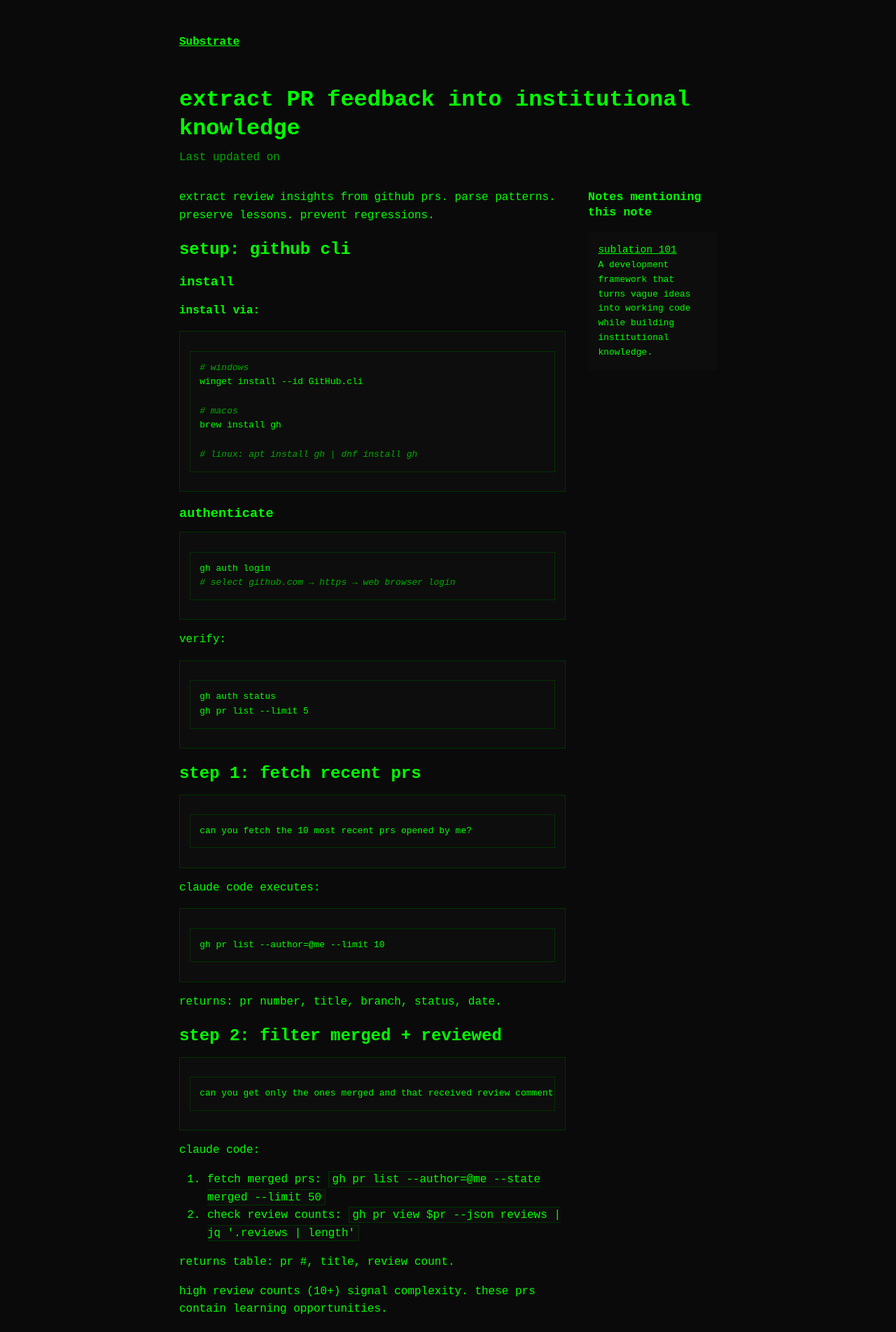
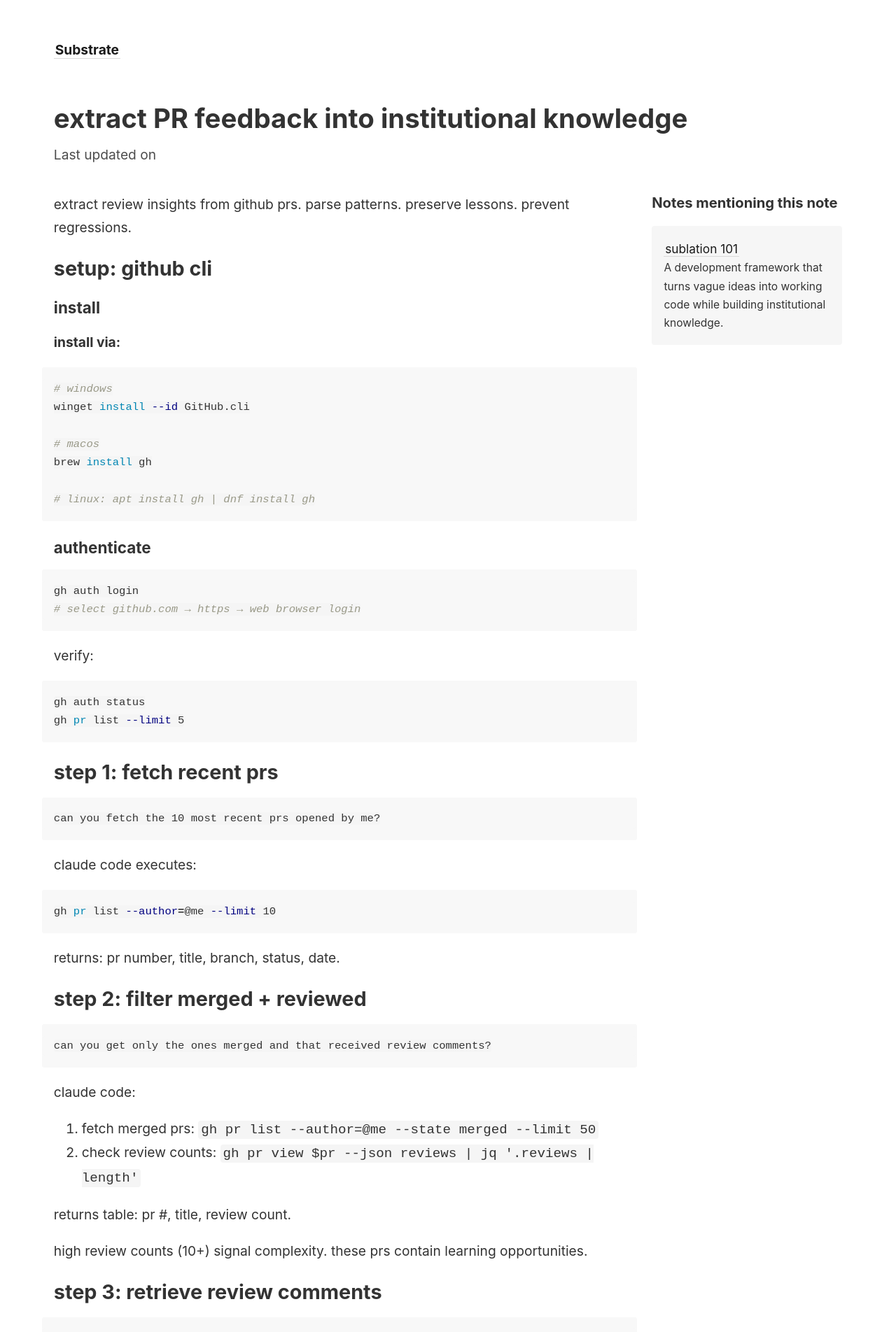
Before and after one commit to nicolosaullo/digital-garden, a Jekyll site: the page built from _notes/review-comments-memory.md, in a window 1280 px wide. Shown: the top 1904 px of the page at 70% size. Built offline with Jekyll 4.4.1, drawn with Linux system fonts in a browser that asks for light colours.

Commit message:
Revert "Apply terminal theme styling to digital garden"
This reverts commit 0bd9d9a15564e53942b1bc4aa33ab1f5058cb6b5.

```diff
--- a/_sass/_code.scss
+++ b/_sass/_code.scss
@@ -1,14 +1,13 @@
 .highlight  {
-  background: #0d0d0d;
-  padding: 1em;
-  border: 1px solid #003300;
+  background: #f8f8f8;
+  padding: 1px 1em;
+  border-radius: 3px;
+  font-size: 1em;
   font-size: 0.9em;
   overflow: auto;
-  margin: 1em 0;
+  margin: 1em -1em;
   code{
     padding: 0;
-    border: none;
-    background: transparent;
   }
 }
 
@@ -16,62 +15,63 @@ div.highlight {
   display: grid;
 }
 
-/* Terminal syntax highlighting - green monochrome theme */
-.highlight .c { color: #00aa00; font-style: italic } /* Comment */
-.highlight .err { color: #ff0000; } /* Error */
-.highlight .k { color: #00ff00; font-weight: bold } /* Keyword */
-.highlight .o { color: #00ff00; } /* Operator */
-.highlight .cm { color: #00aa00; font-style: italic } /* Comment.Multiline */
-.highlight .cp { color: #00aa00; } /* Comment.Preproc */
-.highlight .c1 { color: #00aa00; font-style: italic } /* Comment.Single */
-.highlight .cs { color: #00aa00; font-style: italic } /* Comment.Special */
-.highlight .gd { color: #00ff00; } /* Generic.Deleted */
+.highlight .c { color: #999988; font-style: italic } /* Comment */
+.highlight .err { color: #a61717; background-color: #e3d2d2 } /* Error */
+.highlight .k { font-weight: bold } /* Keyword */
+.highlight .o { font-weight: bold } /* Operator */
+.highlight .cm { color: #999988; font-style: italic } /* Comment.Multiline */
+.highlight .cp { color: #999999; font-weight: bold } /* Comment.Preproc */
+.highlight .c1 { color: #999988; font-style: italic } /* Comment.Single */
+.highlight .cs { color: #999999; font-weight: bold; font-style: italic } /* Comment.Special */
+.highlight .gd { color: #000000; background-color: #ffdddd } /* Generic.Deleted */
+.highlight .gd .x { color: #000000; background-color: #ffaaaa } /* Generic.Deleted.Specific */
 .highlight .ge { font-style: italic } /* Generic.Emph */
-.highlight .gr { color: #ff0000 } /* Generic.Error */
-.highlight .gh { color: #00ff00 } /* Generic.Heading */
-.highlight .gi { color: #00ff00; } /* Generic.Inserted */
-.highlight .go { color: #00dd00 } /* Generic.Output */
-.highlight .gp { color: #00ff00 } /* Generic.Prompt */
+.highlight .gr { color: #aa0000 } /* Generic.Error */
+.highlight .gh { color: #999999 } /* Generic.Heading */
+.highlight .gi { color: #000000; background-color: #ddffdd } /* Generic.Inserted */
+.highlight .gi .x { color: #000000; background-color: #aaffaa } /* Generic.Inserted.Specific */
+.highlight .go { color: #888888 } /* Generic.Output */
+.highlight .gp { color: #555555 } /* Generic.Prompt */
 .highlight .gs { font-weight: bold } /* Generic.Strong */
-.highlight .gu { color: #00aa00 } /* Generic.Subheading */
-.highlight .gt { color: #ff0000 } /* Generic.Traceback */
-.highlight .kc { color: #00ff00; font-weight: bold } /* Keyword.Constant */
-.highlight .kd { color: #00ff00; font-weight: bold } /* Keyword.Declaration */
-.highlight .kp { color: #00ff00; } /* Keyword.Pseudo */
-.highlight .kr { color: #00ff00; font-weight: bold } /* Keyword.Reserved */
-.highlight .kt { color: #00ff00; } /* Keyword.Type */
-.highlight .m { color: #00dd00 } /* Literal.Number */
-.highlight .s { color: #00dd00 } /* Literal.String */
-.highlight .na { color: #00ff00 } /* Name.Attribute */
-.highlight .nb { color: #00ff00 } /* Name.Builtin */
-.highlight .nc { color: #00ff00; font-weight: bold } /* Name.Class */
-.highlight .no { color: #00ff00 } /* Name.Constant */
-.highlight .ni { color: #00ff00 } /* Name.Entity */
-.highlight .ne { color: #00ff00; font-weight: bold } /* Name.Exception */
-.highlight .nf { color: #00ff00; font-weight: bold } /* Name.Function */
-.highlight .nn { color: #00ff00 } /* Name.Namespace */
-.highlight .nt { color: #00ff00 } /* Name.Tag */
-.highlight .nv { color: #00ff00 } /* Name.Variable */
-.highlight .ow { color: #00ff00; } /* Operator.Word */
-.highlight .w { color: #00aa00 } /* Text.Whitespace */
-.highlight .mf { color: #00dd00 } /* Literal.Number.Float */
-.highlight .mh { color: #00dd00 } /* Literal.Number.Hex */
-.highlight .mi { color: #00dd00 } /* Literal.Number.Integer */
-.highlight .mo { color: #00dd00 } /* Literal.Number.Oct */
-.highlight .sb { color: #00dd00 } /* Literal.String.Backtick */
-.highlight .sc { color: #00dd00 } /* Literal.String.Char */
-.highlight .sd { color: #00dd00 } /* Literal.String.Doc */
-.highlight .s2 { color: #00dd00 } /* Literal.String.Double */
-.highlight .se { color: #00dd00 } /* Literal.String.Escape */
-.highlight .sh { color: #00dd00 } /* Literal.String.Heredoc */
-.highlight .si { color: #00dd00 } /* Literal.String.Interpol */
-.highlight .sx { color: #00dd00 } /* Literal.String.Other */
-.highlight .sr { color: #00dd00 } /* Literal.String.Regex */
-.highlight .s1 { color: #00dd00 } /* Literal.String.Single */
-.highlight .dl { color: #00dd00 } /* Literal.String.Delimiter */
-.highlight .ss { color: #00dd00 } /* Literal.String.Symbol */
-.highlight .bp { color: #00ff00 } /* Name.Builtin.Pseudo */
-.highlight .vc { color: #00ff00 } /* Name.Variable.Class */
-.highlight .vg { color: #00ff00 } /* Name.Variable.Global */
-.highlight .vi { color: #00ff00 } /* Name.Variable.Instance */
-.highlight .il { color: #00dd00 } /* Literal.Number.Integer.Long */
+.highlight .gu { color: #aaaaaa } /* Generic.Subheading */
+.highlight .gt { color: #aa0000 } /* Generic.Traceback */
+.highlight .kc { font-weight: bold } /* Keyword.Constant */
+.highlight .kd { font-weight: bold } /* Keyword.Declaration */
+.highlight .kp { font-weight: bold } /* Keyword.Pseudo */
+.highlight .kr { font-weight: bold } /* Keyword.Reserved */
+.highlight .kt { color: #445588; font-weight: bold } /* Keyword.Type */
+.highlight .m { color: #009999 } /* Literal.Number */
+.highlight .s { color: #d14 } /* Literal.String */
+.highlight .na { color: #008080 } /* Name.Attribute */
+.highlight .nb { color: #0086B3 } /* Name.Builtin */
+.highlight .nc { color: #445588; font-weight: bold } /* Name.Class */
+.highlight .no { color: #008080 } /* Name.Constant */
+.highlight .ni { color: #800080 } /* Name.Entity */
+.highlight .ne { color: #990000; font-weight: bold } /* Name.Exception */
+.highlight .nf { color: #990000; font-weight: bold } /* Name.Function */
+.highlight .nn { color: #555555 } /* Name.Namespace */
+.highlight .nt { color: #000080 } /* Name.Tag */
+.highlight .nv { color: #008080 } /* Name.Variable */
+.highlight .ow { font-weight: bold } /* Operator.Word */
+.highlight .w { color: #bbbbbb } /* Text.Whitespace */
+.highlight .mf { color: #009999 } /* Literal.Number.Float */
+.highlight .mh { color: #009999 } /* Literal.Number.Hex */
+.highlight .mi { color: #009999 } /* Literal.Number.Integer */
+.highlight .mo { color: #009999 } /* Literal.Number.Oct */
+.highlight .sb { color: #d14 } /* Literal.String.Backtick */
+.highlight .sc { color: #d14 } /* Literal.String.Char */
+.highlight .sd { color: #d14 } /* Literal.String.Doc */
+.highlight .s2 { color: #d14 } /* Literal.String.Double */
+.highlight .se { color: #d14 } /* Literal.String.Escape */
+.highlight .sh { color: #d14 } /* Literal.String.Heredoc */
+.highlight .si { color: #d14 } /* Literal.String.Interpol */
+.highlight .sx { color: #d14 } /* Literal.String.Other */
+.highlight .sr { color: #009926 } /* Literal.String.Regex */
+.highlight .s1 { color: #d14 } /* Literal.String.Single */
+.highlight .dl { color: #d14 } /* Literal.String.Delimiter */
+.highlight .ss { color: #990073 } /* Literal.String.Symbol */
+.highlight .bp { color: #999999 } /* Name.Builtin.Pseudo */
+.highlight .vc { color: #008080 } /* Name.Variable.Class */
+.highlight .vg { color: #008080 } /* Name.Variable.Global */
+.highlight .vi { color: #008080 } /* Name.Variable.Instance */
+.highlight .il { color: #009999 } /* Literal.Number.Integer.Long */
--- a/_sass/_style.scss
+++ b/_sass/_style.scss
@@ -1,27 +1,25 @@
-// Terminal theme colors
-$color-background: #0a0a0a;
-$color-text: #00ff00;
-$color-subtext: #00aa00;
-$color-primary: #00ff00;
-$color-border: #003300;
-$color-box-background: #0d0d0d;
-$border-radius: 0;
-$font-family: 'Courier New', Courier, monospace;
+$color-primary: hsl(0, 0%, 10%);
+$color-text: hsl(0, 0%, 20%);
+$color-subtext: hsl(0, 0%, 30%);
+$color-border: hsl(0, 0%, 85%);
+$color-box-background: mix($color-primary, white, 4%);
+$border-radius: 4px;
+$font-family: -apple-system, BlinkMacSystemFont, Segoe UI, Helvetica, Arial,
+  sans-serif, Apple Color Emoji, Segoe UI Emoji, Segoe UI Symbol;
 
 body {
   box-sizing: content-box;
   font-family: $font-family;
   margin: 0 auto;
-  line-height: 1.6;
-  padding: 2rem;
+  line-height: 1.7;
+  padding: 4vh 6vw;
   overflow-x: hidden;
   color: $color-text;
-  background: $color-background;
-  font-size: 0.95rem;
-  max-width: 80ch;
+  font-size: 1rem;
+  max-width: 63em;
 
   @media (min-width: 820px) {
-    font-size: 1rem;
+    font-size: 1.2rem;
   }
 }
 
@@ -78,21 +76,21 @@ h6 {
 }
 
 a {
-  transition: color 150ms;
-  padding: 0;
-  text-decoration: underline;
-  border-bottom: none;
+  transition: background 300ms;
+  padding: 0 0.1em;
+  text-decoration: none;
+  border-bottom: 1px solid $color-border;
   color: $color-primary;
   &:hover {
-    color: #00ff00 !important;
-    text-decoration: none;
+    color: black !important;
+    background: #fffaf1;
   }
   &:after {
     position: relative;
     top: -0.5em;
     font-size: 0.7em;
     content: "↗";
-    color: $color-subtext;
+    color: #aaaaaa;
   }
   &.internal-link:after,
   &.footnote:after,
@@ -102,8 +100,8 @@ a {
 }
 
 *:focus {
-  outline: 1px solid $color-primary;
-  background: $color-box-background !important;
+  background: #ffe8bc !important;
+  color: black !important;
 }
 
 nav {
@@ -130,34 +128,19 @@ nav {
 }
 
 code {
-  background: $color-box-background;
-  padding: 0.1em 0.3em;
-  border: 1px solid $color-border;
-  color: $color-primary;
+  background: #f5f5f5;
+  padding: 0.1em 0.2em;
+  border-radius: 4px;
 }
 
 .invalid-link {
-  color: $color-subtext;
+  color: #444444;
   cursor: help;
-  background: $color-box-background;
+  background: #fafafa;
   padding: 0 0.1em;
 }
 
 .invalid-link-brackets {
-  color: $color-border;
+  color: #ccc;
   cursor: help;
 }
-
-h1, h2, h3, h4, h5, h6 {
-  color: $color-primary;
-}
-
-strong, b {
-  color: $color-primary;
-  font-weight: bold;
-}
-
-em, i {
-  color: $color-text;
-  font-style: italic;
-}
```
